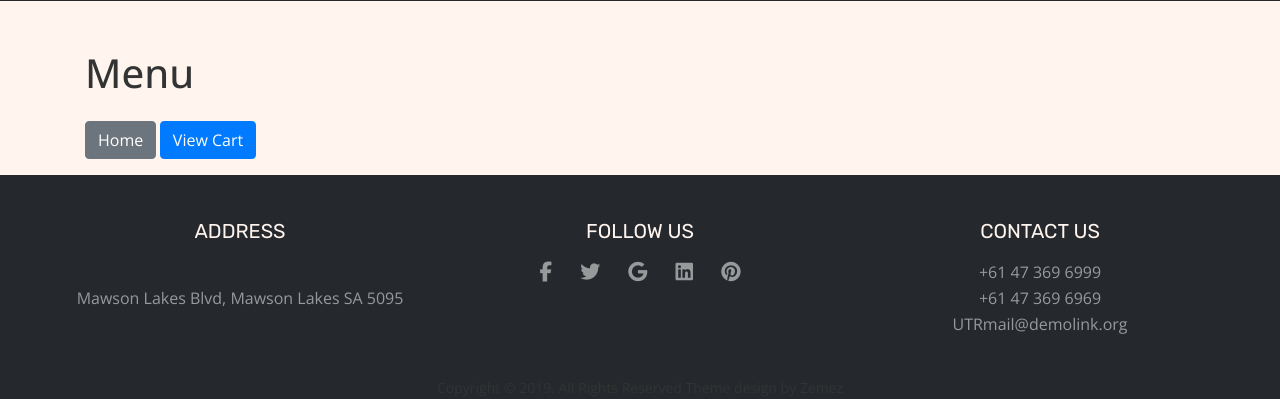
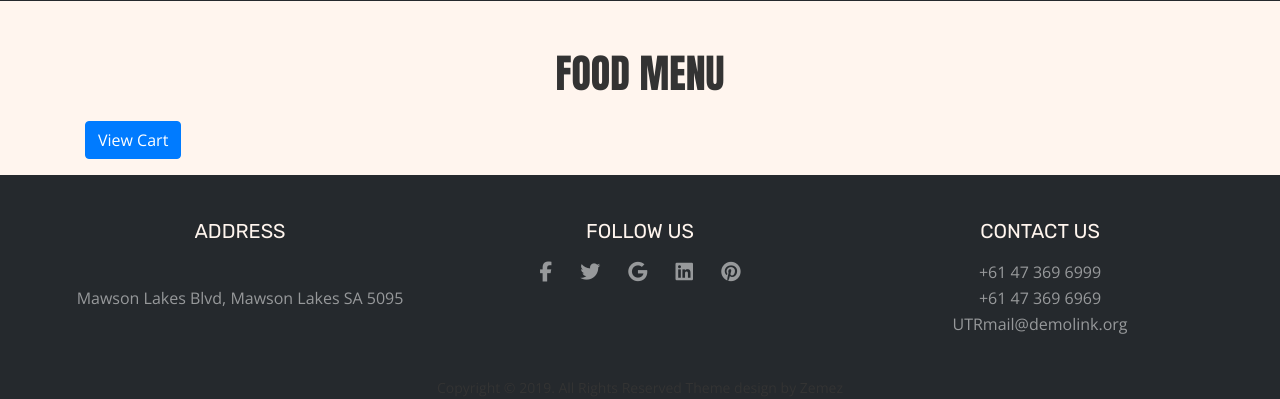
Before and after one commit to NgaiWongKa/INFS2043, a Node server app: page /menu in a window 1280 px wide. Shown: the part 105-504 px from the top of the page. Run offline with Node 20, Linux system fonts and the light colour scheme; the visitor is signed in with stand-in values (Sample User, id 1); data that the repository does not hold is empty; some libraries are stand-ins or nearby versions.

Commit message:
Adjust the bootstrap elements to improve the overall aesthetics

```diff
--- a/app.js
+++ b/app.js
@@ -40,6 +40,7 @@ app.use((req, res, next) => {
   res.locals.currentUser = req.user;
   next();
 });
+app.use(express.static('access'));
 
 //=====================
 // ROUTES
--- a/views/Menu/index.ejs
+++ b/views/Menu/index.ejs
@@ -67,19 +67,20 @@
 
     <!---------MAIN CONTENT---------->
     <div class="container mt-5">
-        <h1 class="mb-4">Menu</h1>
-        <a href="/home" class="btn btn-secondary mb-3">Home</a>
+        <h1 class="mb-4 text-center" style="font-family: Impact, Haettenschweiler, 'Arial Narrow Bold', sans-serif;">FOOD MENU</h1>
         <% if (currentUser.type == "staff") { %>
-            <a href="/menu/new" class="btn btn-primary mb-3">Add New Item</a>
+            <a href="/menu/new" class="btn btn-success mb-3">Add New Item</a>
         <% } %>
         <a href="/cart" class="btn btn-primary mb-3">View Cart</a>
         <div class="row">
             <% menuItems.forEach(item => { %>
                 <div class="col-md-4 mb-4">
-                    <div class="card">
-                        <img src="<%= item.imageUrl %>" class="card-img-top" alt="<%= item.name %>">
+                    <div class="card border-dark shadow rounded">
+                        <div class="card-header"><%= item.name %></div>
+                        <div class="text-center">
+                            <img src="/food_items/<%= item.image %>" class="card-img-top" alt="<%= item.name %>" style="width:85%;height: auto;">
+                        </div>
                         <div class="card-body">
-                            <h5 class="card-title"><%= item.name %></h5>
                             <p class="card-text"><%= item.description %></p>
                             <p class="card-text">Price: $<%= item.price.toFixed(2) %></p>
                             <form class="add-to-cart-form" data-id="<%= item._id %>">
@@ -90,9 +91,9 @@
                                 <button type="submit" class="btn btn-success btn-block">Add to Cart</button>
                             </form>
                             <% if (currentUser.type == "staff") { %>
-                                <a href="/menu/<%= item._id %>/edit" class="btn btn-warning btn-block mt-2">Edit</a>
+                                <a href="/menu/<%= item._id %>/edit" class="btn btn-outline-warning btn-block mt-2">Edit</a>
                                 <form action="/menu/<%= item._id %>?_method=DELETE" method="POST" class="mt-2">
-                                    <button type="submit" class="btn btn-danger btn-block">Delete</button>
+                                    <button type="submit" class="btn btn-outline-danger btn-block">Delete</button>
                                 </form>
                             <% } %>
                         </div>
```
